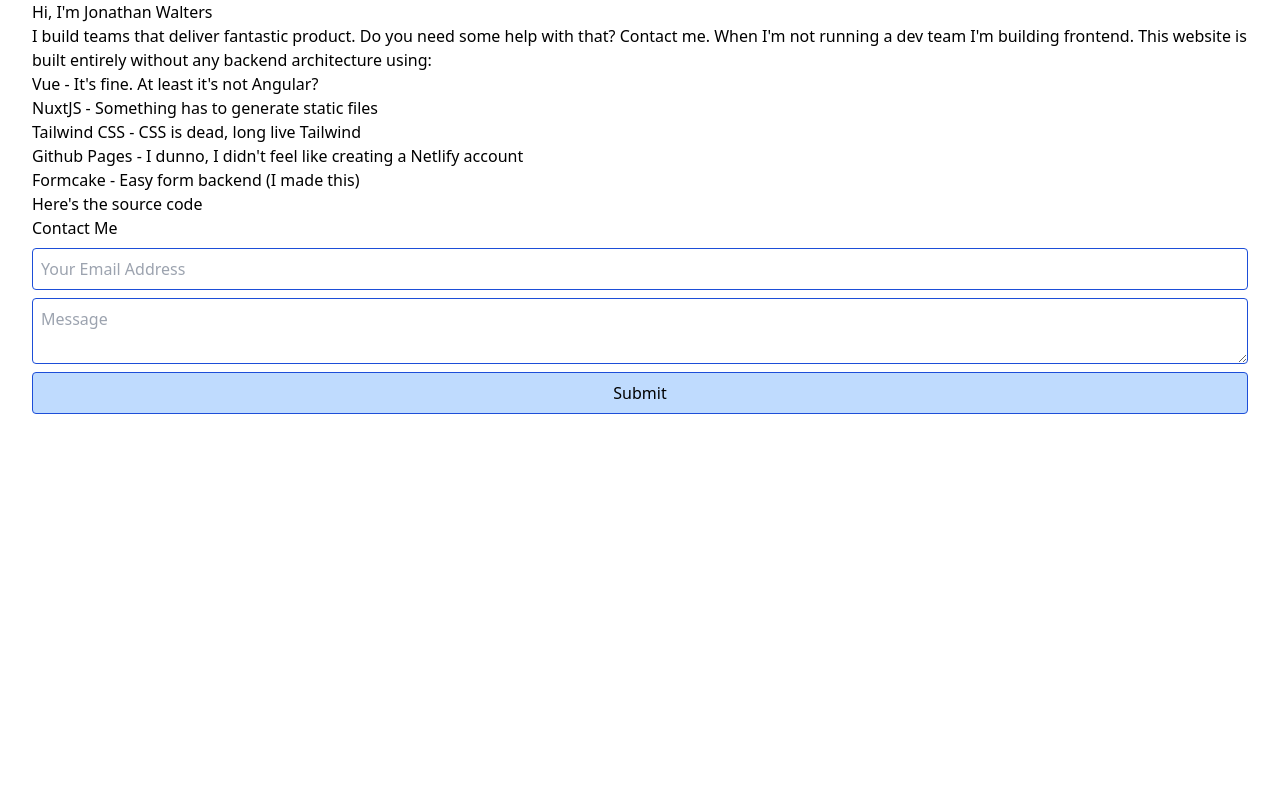
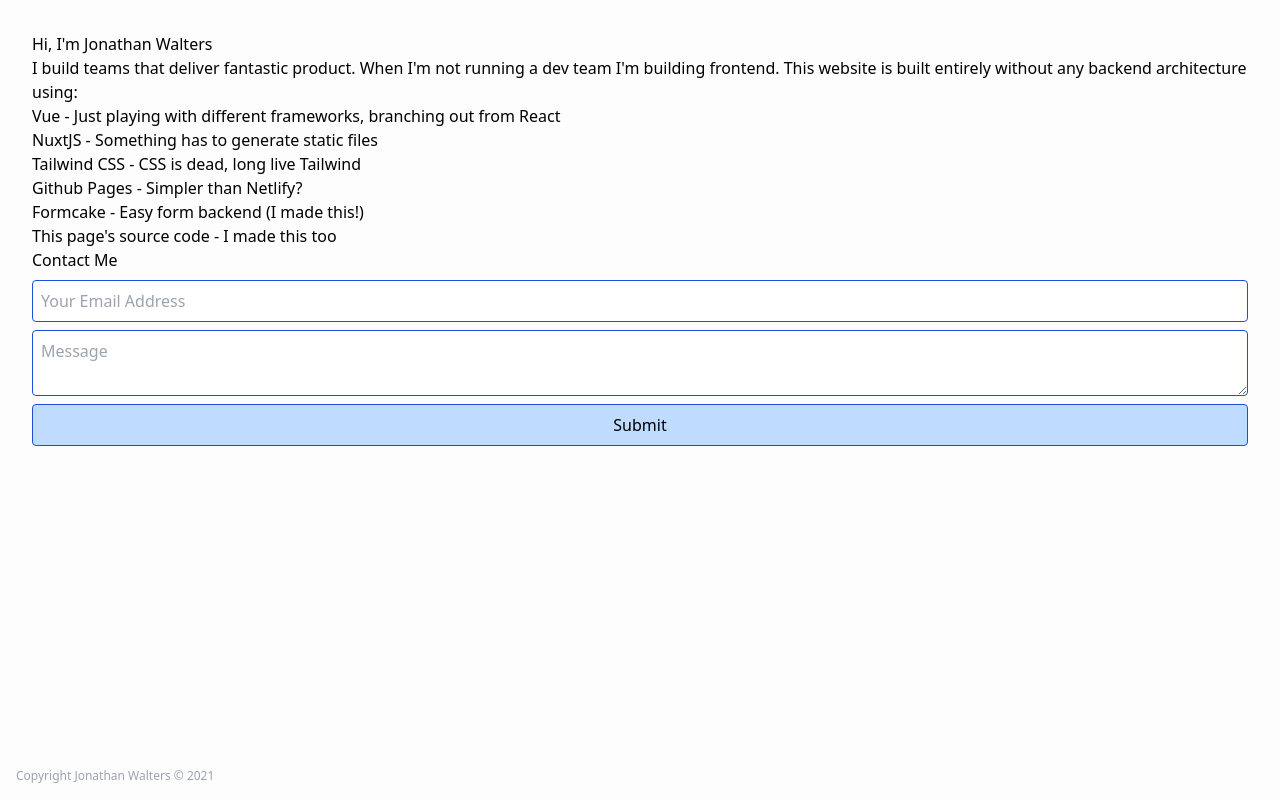
Before and after one commit to Chalks/chalks.github.io, a Nuxt app: page / in a window 1280 px wide. Built offline with nearby package versions, Linux system fonts and the light colour scheme; what @tailwindcss/typography would draw is missing.

Commit message:
form wired up with a thanks page

```diff
--- a/src/assets/css/tailwind.css
+++ b/src/assets/css/tailwind.css
@@ -1,6 +1,11 @@
 @tailwind base;
 @tailwind components;
 @tailwind utilities;
+
+@layer base {
+    body {
+        background-color: #fdfdfd;
+    }
 
     input, textarea, button {
         @apply p-2 border border-blue-700 rounded block m-0 w-full my-2;
@@ -13,3 +18,8 @@ input[type="submit"], button.submit {
             @apply bg-blue-400;
         }
     }
+
+    .muted {
+        @apply text-gray-400 text-xs;
+    }
+}
--- /dev/null
+++ b/src/components/Footer.vue
@@ -0,0 +1,15 @@
+<script>
+export default {
+    computed: {
+        year() {
+            return new Date().getFullYear();
+        },
+    },
+};
+</script>
+
+<template>
+    <div class="p-4">
+        <p class="muted">Copyright Jonathan Walters © {{ year }}</p>
+    </div>
+</template>
--- a/src/layouts/default.vue
+++ b/src/layouts/default.vue
@@ -1,10 +1,19 @@
 <script>
+import Footer from '~/components/Footer.vue';
+
+export default {
+    components: {
+        Footer,
+    },
+};
 </script>
 
 <template>
     <div class="flex flex-col min-h-screen">
-        <div class="container mx-auto">
+        <div class="container mx-auto flex-grow my-8">
             <nuxt />
         </div>
+
+        <Footer />
     </div>
 </template>
--- a/src/pages/index.vue
+++ b/src/pages/index.vue
@@ -14,18 +14,18 @@ export default {
 };
 </script>
 <template>
-    <div class="prose mx-auto">
+    <div class="prose mx-auto prose-red">
         <h1>Hi, I'm Jonathan Walters</h1>
 
-        <p>I build teams that deliver fantastic product. Do you need some help with that? <a href="/contact" @click.prevent="focusContact">Contact me</a>. When I'm not running a dev team I'm building frontend. This website is built entirely without any backend architecture using:</p>
+        <p>I build teams that deliver fantastic product. When I'm not running a dev team I'm building frontend. This website is built entirely without any backend architecture using:</p>
 
         <ul>
-            <li><a href="https://vuejs.org/">Vue</a> - It's fine. At least it's not Angular?</li>
+            <li><a href="https://vuejs.org/">Vue</a> - Just playing with different frameworks, branching out from React</li>
             <li><a href="https://nuxtjs.org/">NuxtJS</a> - Something has to generate static files</li>
             <li><a href="https://tailwindcss.com/">Tailwind CSS</a> - CSS is dead, long live Tailwind</li>
-            <li><a href="https://pages.github.com/">Github Pages</a> - I dunno, I didn't feel like creating a Netlify account</li>
-            <li><a href="https://formcake.com">Formcake</a> - Easy form backend (I made this)</li>
-            <li><a href="https://github.com/Chalks/chalks.github.io">Here's the source code</a></li>
+            <li><a href="https://pages.github.com/">Github Pages</a> - Simpler than Netlify?</li>
+            <li><a href="https://formcake.com">Formcake</a> - Easy form backend (I made this!)</li>
+            <li><a href="https://github.com/Chalks/chalks.github.io">This page's source code</a> - I made this too</li>
         </ul>
 
         <ContactForm ref="contactForm" />
--- /dev/null
+++ b/src/pages/thanks.vue
@@ -0,0 +1,11 @@
+<template>
+    <div class="prose mx-auto prose-red">
+        <h1>Thanks for Contacting Me</h1>
+
+        <p>With the power of <a href="https://formcake.com">Formcake</a>, I got a chat notification, an email, and a Jira ticket that all tell me to respond to you. Hopefully I didn't ignore all of that.</p>
+
+        <p>&lt;3</p>
+
+        <p><a href="/">Home</a></p>
+    </div>
+</template>
```
Lines whose indentation alone changed are shown as unchanged.
